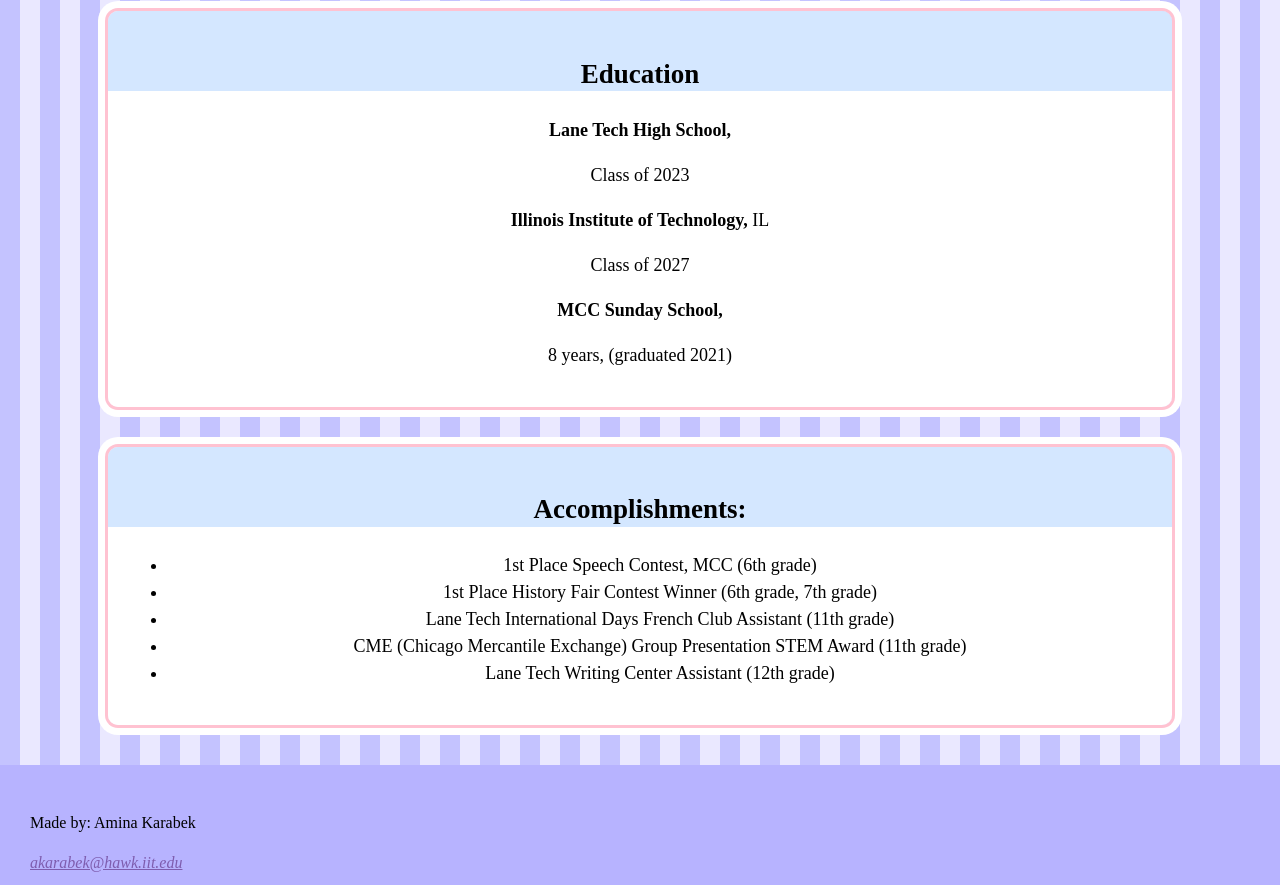
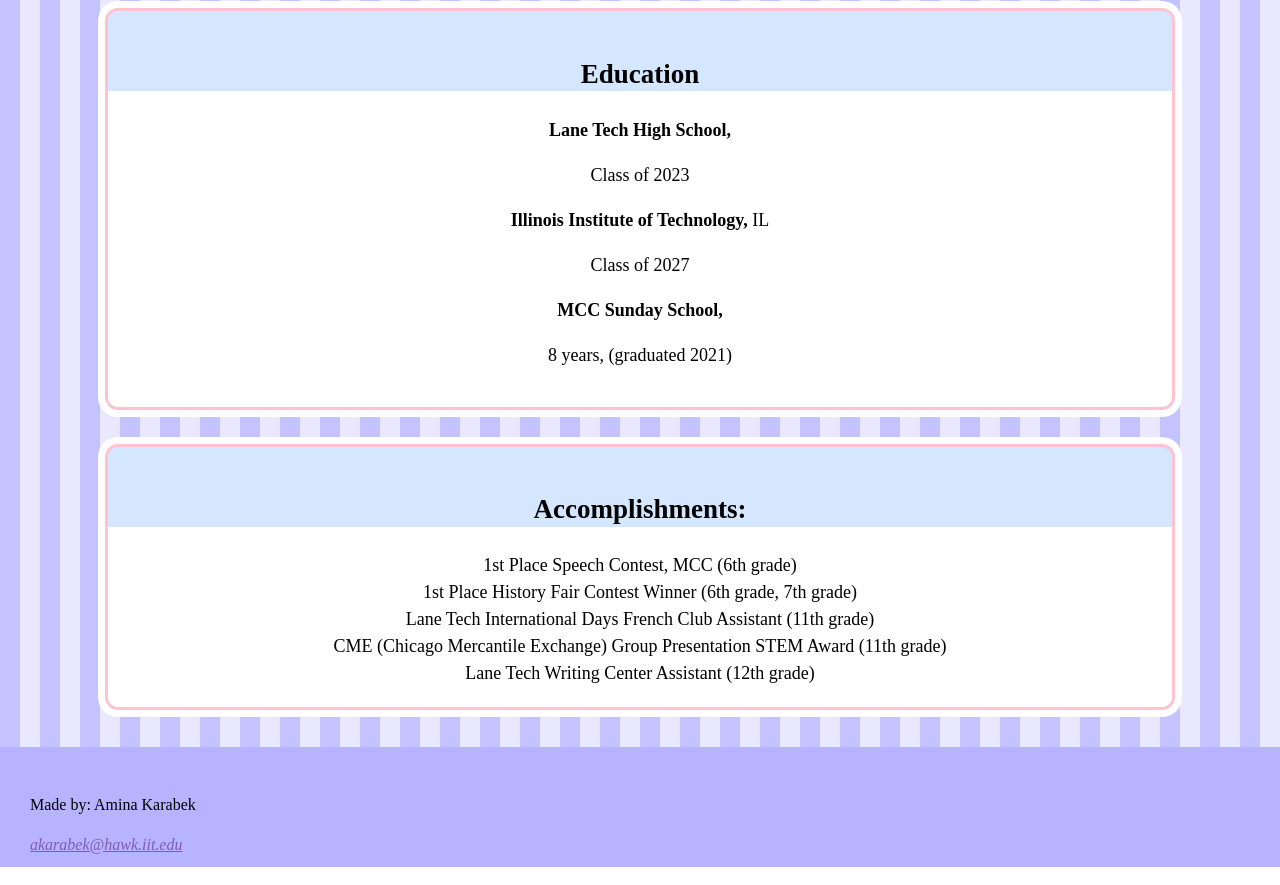
Before and after one commit to akarabek2/project2, a plain HTML site: page myresume.html in a window 1280 px wide. Shown: the part 468-1353 px from the top of the page. Drawn offline with Linux system fonts and the light colour scheme.

Commit message:
Update myresume.html
putting bullet points away

```diff
--- a/myresume.html
+++ b/myresume.html
@@ -1,12 +1,18 @@
 <!DOCTYPE html>
 <html lang="en">
-
 <head>
     <meta charset="utf-8">
     <title>Home Page</title>
     <link rel="stylesheet" type="text/css" href="css/setting.css">
     <link rel="stylesheet" href="css/style.css">
     <link href="https://fonts.googleapis.com/css2?family=Press+Start+2P&display=swap" rel="stylesheet">
+    <style>
+        ul {
+            list-style-type: none;
+            padding: 0;
+            margin: 0;
+        }
+    </style>
 </head>
 
 <body>
@@ -55,9 +61,8 @@
     <footer>
         <p> Made by: Amina Karabek</p>
         <address>
-          <a href="akarabek@hawk.iit.edu">akarabek@hawk.iit.edu</a>
+            <a href="mailto:akarabek@hawk.iit.edu">akarabek@hawk.iit.edu</a>
         </address>
     </footer>
-
 </body>
 </html>
```
Lines whose indentation alone changed are shown as unchanged.
